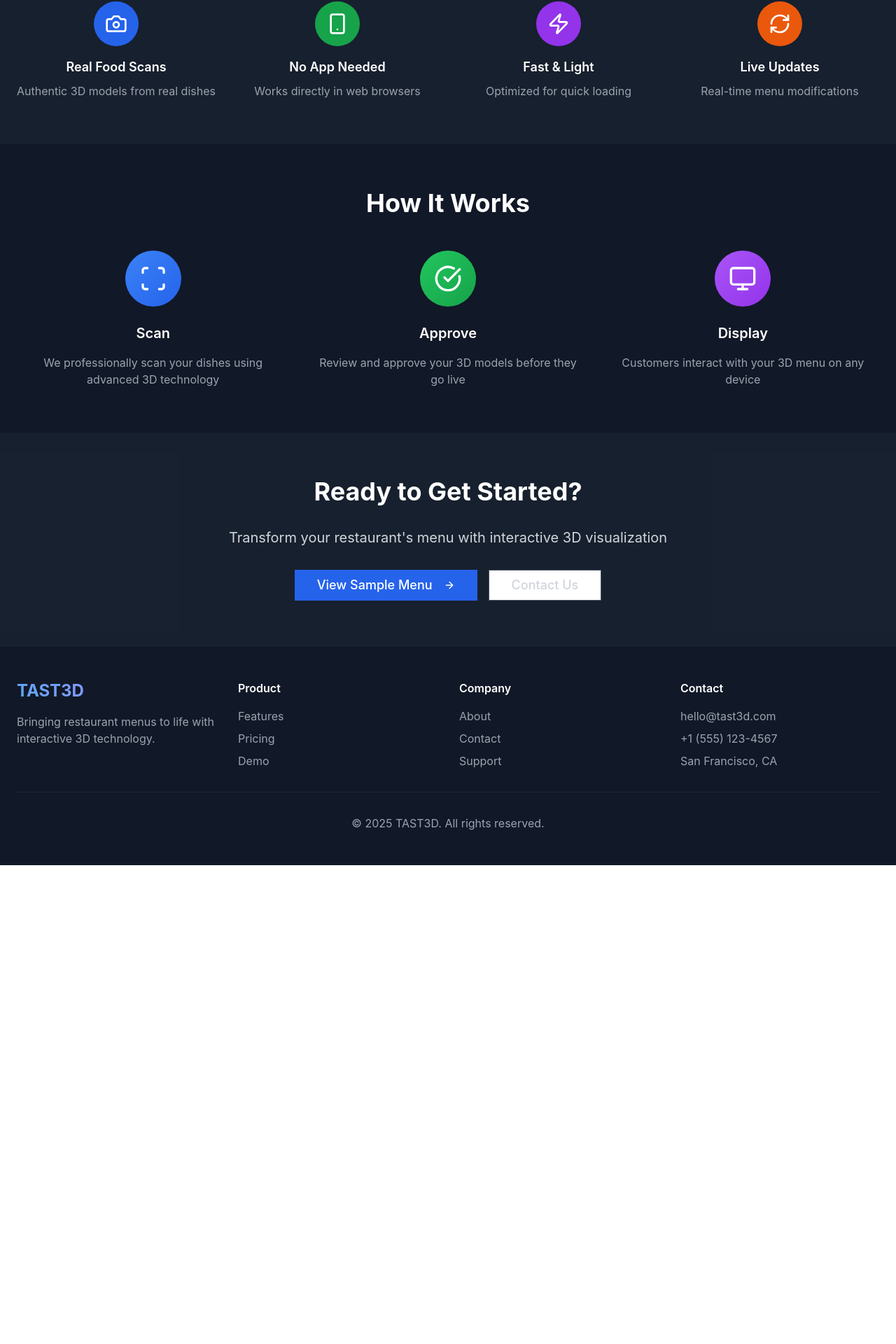
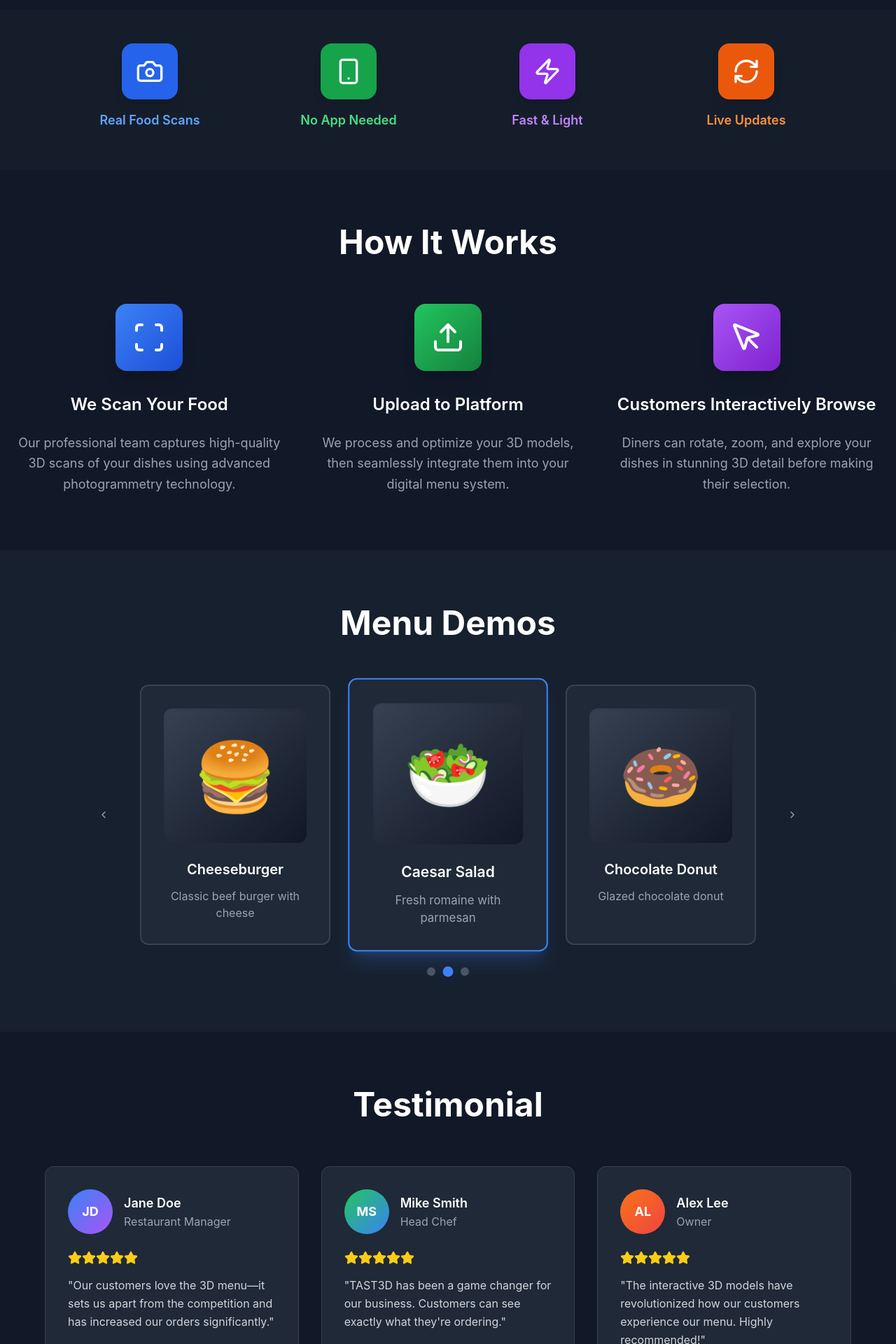
Before and after one commit to kbabyhands/FINAL-DEPLOY, a React (Vite) app in the folder frontend/: page / in a window 1280 px wide. Shown: the part 878-2798 px from the top of the page at 70% size. Before the commit the page ends 2114 px from the top, so only its background shows below. Built offline with nearby package versions, Linux system fonts and the light colour scheme.

Commit message:
auto-commit for 163a246b-034a-4857-8976-39cdcaada50f

```diff
--- a/frontend/src/pages/HomepageNew.tsx
+++ b/frontend/src/pages/HomepageNew.tsx
@@ -1,5 +1,6 @@
 import React, { useState, useEffect } from "react";
 import { Button } from "@/components/ui/button";
+import { Card, CardContent } from "@/components/ui/card";
 import {
   Camera,
   Smartphone,
@@ -8,30 +9,55 @@ import {
   Scan,
   CheckCircle,
   Monitor,
-  ArrowRight
+  ArrowRight,
+  ChevronLeft,
+  ChevronRight,
+  Star,
+  Upload,
+  MousePointer
 } from "lucide-react";
 
 const Homepage = () => {
-  const [loading, setLoading] = useState(true);
+  const [currentDemoIndex, setCurrentDemoIndex] = useState(0);
+  const [loading, setLoading] = useState(false);
 
+  // Demo menu items carousel
+  const demoItems = [
+    {
+      id: 1,
+      name: "Cheeseburger",
+      image: "🍔",
+      description: "Classic beef burger with cheese"
+    },
+    {
+      id: 2,
+      name: "Caesar Salad",
+      image: "🥗",
+      description: "Fresh romaine with parmesan"
+    },
+    {
+      id: 3,
+      name: "Chocolate Donut",
+      image: "🍩",
+      description: "Glazed chocolate donut"
+    }
+  ];
+
+  // Auto-rotate demo carousel
   useEffect(() => {
-    // Simulate loading
-    const timer = setTimeout(() => {
-      setLoading(false);
-    }, 1000);
-    return () => clearTimeout(timer);
+    const interval = setInterval(() => {
+      setCurrentDemoIndex((prev) => (prev + 1) % demoItems.length);
+    }, 4000);
+    return () => clearInterval(interval);
   }, []);
 
-  if (loading) {
-    return (
-      <div className="min-h-screen bg-gray-900 flex items-center justify-center">
-        <div className="text-center">
-          <div className="animate-spin rounded-full h-32 w-32 border-b-2 border-blue-600 mx-auto"></div>
-          <p className="mt-4 text-gray-300">Loading TAST3D...</p>
-        </div>
-      </div>
-    );
-  }
+  const nextDemo = () => {
+    setCurrentDemoIndex((prev) => (prev + 1) % demoItems.length);
+  };
+
+  const prevDemo = () => {
+    setCurrentDemoIndex((prev) => (prev - 1 + demoItems.length) % demoItems.length);
+  };
 
   return (
     <div className="min-h-screen bg-gray-900 text-white">
@@ -62,134 +88,283 @@ const Homepage = () => {
       </nav>
 
       {/* Hero Section */}
-      <section className="pt-24 pb-16 px-6">
+      <section className="pt-24 pb-20 px-6">
         <div className="max-w-7xl mx-auto text-center">
-          <h1 className="text-5xl md:text-6xl font-bold mb-6 bg-gradient-to-r from-white to-gray-300 bg-clip-text text-transparent">
-            Bring Your Menu to Life in 3D
+          <h1 className="text-6xl md:text-7xl font-bold mb-8 bg-gradient-to-r from-white to-gray-300 bg-clip-text text-transparent leading-tight">
+            See Your Menu in 3D
           </h1>
-          <p className="text-xl md:text-2xl text-gray-300 mb-8 max-w-3xl mx-auto">
-            Interactive 3D visualizations help customers see what they're ordering
+          <p className="text-2xl md:text-3xl text-gray-300 mb-12 max-w-4xl mx-auto leading-relaxed">
+            Engage your customers and enhance their ordering experience<br />
+            with interactive 3D models of your dishes.
           </p>
 
-          <div className="flex flex-col sm:flex-row gap-4 justify-center mb-12">
+          <div className="flex flex-col sm:flex-row gap-6 justify-center mb-16">
             <Button
               size="lg"
-              className="bg-blue-600 hover:bg-blue-700 text-white px-8 py-3 text-lg"
+              className="bg-blue-600 hover:bg-blue-700 text-white px-10 py-4 text-xl rounded-xl"
               onClick={() => window.location.href = "/menu"}
             >
-              View Sample Menu
+              View Menu Sample
             </Button>
             <Button
               size="lg"
               variant="outline"
-              className="border-gray-600 text-gray-300 hover:bg-gray-800 px-8 py-3 text-lg"
+              className="border-2 border-gray-600 text-gray-300 hover:bg-gray-800 hover:border-gray-500 px-10 py-4 text-xl rounded-xl"
               onClick={() => document.getElementById('contact')?.scrollIntoView({ behavior: 'smooth' })}
             >
               Contact Us
             </Button>
           </div>
 
-          {/* Hero Image Placeholder */}
-          <div className="relative max-w-2xl mx-auto">
-            <div className="w-full h-96 bg-gradient-to-br from-gray-800 to-gray-900 rounded-2xl flex items-center justify-center border border-gray-700">
-              <div className="text-center">
-                <div className="w-32 h-32 mx-auto mb-4 bg-gradient-to-br from-orange-500 to-red-600 rounded-full flex items-center justify-center">
-                  <span className="text-4xl">🍝</span>
+          {/* Hero Image - Professional Spaghetti */}
+          <div className="relative max-w-3xl mx-auto">
+            <div className="w-full h-96 bg-gradient-to-br from-gray-800 to-black rounded-3xl flex items-center justify-center border border-gray-700 shadow-2xl overflow-hidden">
+              <div className="relative w-80 h-80 bg-gradient-to-br from-orange-600 via-red-600 to-orange-800 rounded-full flex items-center justify-center shadow-inner">
+                {/* Plate */}
+                <div className="absolute inset-4 bg-gradient-to-br from-gray-100 to-gray-300 rounded-full shadow-lg">
+                  {/* Spaghetti */}
+                  <div className="absolute inset-8 flex items-center justify-center">
+                    <div className="text-8xl transform rotate-12">🍝</div>
+                  </div>
                 </div>
-                <p className="text-gray-400">Interactive 3D Spaghetti Model</p>
+                {/* Plate rim highlight */}
+                <div className="absolute inset-4 rounded-full border-4 border-white/20"></div>
               </div>
             </div>
           </div>
         </div>
       </section>
 
-      {/* Features Section */}
-      <section className="py-16 bg-gray-800/50">
-        <div className="max-w-7xl mx-auto px-6">
-          <div className="grid grid-cols-1 md:grid-cols-4 gap-8">
+      {/* Feature Icons Section */}
+      <section className="py-12 bg-gray-800/30">
+        <div className="max-w-6xl mx-auto px-6">
+          <div className="grid grid-cols-2 md:grid-cols-4 gap-8">
             <div className="text-center">
-              <div className="w-16 h-16 mx-auto mb-4 bg-blue-600 rounded-full flex items-center justify-center">
-                <Camera className="w-8 h-8 text-white" />
+              <div className="w-20 h-20 mx-auto mb-4 bg-blue-600 rounded-2xl flex items-center justify-center shadow-lg">
+                <Camera className="w-10 h-10 text-white" />
               </div>
-              <h3 className="text-lg font-semibold mb-2">Real Food Scans</h3>
-              <p className="text-gray-400">Authentic 3D models from real dishes</p>
+              <h3 className="text-lg font-semibold mb-2 text-blue-400">Real Food Scans</h3>
             </div>
             <div className="text-center">
-              <div className="w-16 h-16 mx-auto mb-4 bg-green-600 rounded-full flex items-center justify-center">
-                <Smartphone className="w-8 h-8 text-white" />
+              <div className="w-20 h-20 mx-auto mb-4 bg-green-600 rounded-2xl flex items-center justify-center shadow-lg">
+                <Smartphone className="w-10 h-10 text-white" />
               </div>
-              <h3 className="text-lg font-semibold mb-2">No App Needed</h3>
-              <p className="text-gray-400">Works directly in web browsers</p>
+              <h3 className="text-lg font-semibold mb-2 text-green-400">No App Needed</h3>
             </div>
             <div className="text-center">
-              <div className="w-16 h-16 mx-auto mb-4 bg-purple-600 rounded-full flex items-center justify-center">
-                <Zap className="w-8 h-8 text-white" />
+              <div className="w-20 h-20 mx-auto mb-4 bg-purple-600 rounded-2xl flex items-center justify-center shadow-lg">
+                <Zap className="w-10 h-10 text-white" />
               </div>
-              <h3 className="text-lg font-semibold mb-2">Fast & Light</h3>
-              <p className="text-gray-400">Optimized for quick loading</p>
+              <h3 className="text-lg font-semibold mb-2 text-purple-400">Fast & Light</h3>
             </div>
             <div className="text-center">
-              <div className="w-16 h-16 mx-auto mb-4 bg-orange-600 rounded-full flex items-center justify-center">
-                <RefreshCw className="w-8 h-8 text-white" />
+              <div className="w-20 h-20 mx-auto mb-4 bg-orange-600 rounded-2xl flex items-center justify-center shadow-lg">
+                <RefreshCw className="w-10 h-10 text-white" />
               </div>
-              <h3 className="text-lg font-semibold mb-2">Live Updates</h3>
-              <p className="text-gray-400">Real-time menu modifications</p>
+              <h3 className="text-lg font-semibold mb-2 text-orange-400">Live Updates</h3>
             </div>
           </div>
         </div>
       </section>
 
       {/* How It Works Section */}
-      <section className="py-16">
+      <section className="py-20">
         <div className="max-w-7xl mx-auto px-6">
-          <h2 className="text-4xl font-bold text-center mb-12">How It Works</h2>
-          <div className="grid grid-cols-1 md:grid-cols-3 gap-8">
+          <h2 className="text-5xl font-bold text-center mb-16">How It Works</h2>
+
+          <div className="grid grid-cols-1 md:grid-cols-3 gap-12">
             <div className="text-center">
-              <div className="w-20 h-20 mx-auto mb-6 bg-gradient-to-br from-blue-500 to-blue-600 rounded-full flex items-center justify-center">
-                <Scan className="w-10 h-10 text-white" />
+              <div className="w-24 h-24 mx-auto mb-8 bg-gradient-to-br from-blue-500 to-blue-700 rounded-2xl flex items-center justify-center shadow-xl">
+                <Scan className="w-12 h-12 text-white" />
               </div>
-              <h3 className="text-xl font-semibold mb-4">Scan</h3>
-              <p className="text-gray-400">We professionally scan your dishes using advanced 3D technology</p>
+              <h3 className="text-2xl font-semibold mb-6">We Scan Your Food</h3>
+              <p className="text-gray-400 text-lg leading-relaxed">
+                Our professional team captures high-quality 3D scans of your dishes using advanced photogrammetry technology.
+              </p>
             </div>
+
             <div className="text-center">
-              <div className="w-20 h-20 mx-auto mb-6 bg-gradient-to-br from-green-500 to-green-600 rounded-full flex items-center justify-center">
-                <CheckCircle className="w-10 h-10 text-white" />
+              <div className="w-24 h-24 mx-auto mb-8 bg-gradient-to-br from-green-500 to-green-700 rounded-2xl flex items-center justify-center shadow-xl">
+                <Upload className="w-12 h-12 text-white" />
               </div>
-              <h3 className="text-xl font-semibold mb-4">Approve</h3>
-              <p className="text-gray-400">Review and approve your 3D models before they go live</p>
+              <h3 className="text-2xl font-semibold mb-6">Upload to Platform</h3>
+              <p className="text-gray-400 text-lg leading-relaxed">
+                We process and optimize your 3D models, then seamlessly integrate them into your digital menu system.
+              </p>
             </div>
+
             <div className="text-center">
-              <div className="w-20 h-20 mx-auto mb-6 bg-gradient-to-br from-purple-500 to-purple-600 rounded-full flex items-center justify-center">
-                <Monitor className="w-10 h-10 text-white" />
+              <div className="w-24 h-24 mx-auto mb-8 bg-gradient-to-br from-purple-500 to-purple-700 rounded-2xl flex items-center justify-center shadow-xl">
+                <MousePointer className="w-12 h-12 text-white" />
               </div>
-              <h3 className="text-xl font-semibold mb-4">Display</h3>
-              <p className="text-gray-400">Customers interact with your 3D menu on any device</p>
+              <h3 className="text-2xl font-semibold mb-6">Customers Interactively Browse</h3>
+              <p className="text-gray-400 text-lg leading-relaxed">
+                Diners can rotate, zoom, and explore your dishes in stunning 3D detail before making their selection.
+              </p>
             </div>
           </div>
         </div>
       </section>
 
+      {/* Menu Demos Section */}
+      <section className="py-20 bg-gray-800/50">
+        <div className="max-w-7xl mx-auto px-6">
+          <h2 className="text-5xl font-bold text-center mb-16">Menu Demos</h2>
+
+          <div className="relative max-w-5xl mx-auto">
+            <div className="flex items-center justify-center">
+              <Button
+                variant="ghost"
+                size="icon"
+                className="text-gray-400 hover:text-white mr-8"
+                onClick={prevDemo}
+              >
+                <ChevronLeft className="w-8 h-8" />
+              </Button>
+
+              <div className="grid grid-cols-1 md:grid-cols-3 gap-8 flex-1">
+                {demoItems.map((item, index) => (
+                  <Card
+                    key={item.id}
+                    className={`bg-gray-800 border-2 transition-all duration-500 rounded-xl overflow-hidden ${
+                      index === currentDemoIndex
+                        ? 'border-blue-500 scale-105 shadow-xl shadow-blue-500/20'
+                        : 'border-gray-700 hover:border-gray-600'
+                    }`}
+                  >
+                    <CardContent className="p-8 text-center">
+                      <div className="w-full h-48 bg-gradient-to-br from-gray-700 to-gray-900 rounded-xl mb-6 flex items-center justify-center shadow-inner">
+                        <span className="text-8xl">{item.image}</span>
+                      </div>
+                      <h3 className="text-xl font-semibold mb-3 text-white">{item.name}</h3>
+                      <p className="text-gray-400">{item.description}</p>
+                    </CardContent>
+                  </Card>
+                ))}
+              </div>
+
+              <Button
+                variant="ghost"
+                size="icon"
+                className="text-gray-400 hover:text-white ml-8"
+                onClick={nextDemo}
+              >
+                <ChevronRight className="w-8 h-8" />
+              </Button>
+            </div>
+
+            {/* Carousel indicators */}
+            <div className="flex justify-center mt-8 space-x-3">
+              {demoItems.map((_, index) => (
+                <button
+                  key={index}
+                  className={`w-3 h-3 rounded-full transition-all duration-300 ${
+                    index === currentDemoIndex ? 'bg-blue-500 scale-125' : 'bg-gray-600 hover:bg-gray-500'
+                  }`}
+                  onClick={() => setCurrentDemoIndex(index)}
+                />
+              ))}
+            </div>
+          </div>
+        </div>
+      </section>
+
+      {/* Testimonial Section */}
+      <section className="py-20">
+        <div className="max-w-7xl mx-auto px-6">
+          <h2 className="text-5xl font-bold text-center mb-16">Testimonial</h2>
+
+          <div className="grid grid-cols-1 md:grid-cols-3 gap-8 max-w-6xl mx-auto">
+            <Card className="bg-gray-800 border border-gray-700 rounded-xl overflow-hidden">
+              <CardContent className="p-8">
+                <div className="flex items-center mb-6">
+                  <div className="w-16 h-16 bg-gradient-to-br from-blue-500 to-purple-500 rounded-full flex items-center justify-center mr-4">
+                    <span className="text-white font-bold text-lg">JD</span>
+                  </div>
+                  <div>
+                    <h4 className="font-semibold text-white text-lg">Jane Doe</h4>
+                    <p className="text-gray-400">Restaurant Manager</p>
+                  </div>
+                </div>
+                <div className="flex mb-4">
+                  {[...Array(5)].map((_, i) => (
+                    <Star key={i} className="w-5 h-5 fill-yellow-400 text-yellow-400" />
+                  ))}
+                </div>
+                <p className="text-gray-300 leading-relaxed">
+                  "Our customers love the 3D menu—it sets us apart from the competition and has increased our orders significantly."
+                </p>
+              </CardContent>
+            </Card>
+
+            <Card className="bg-gray-800 border border-gray-700 rounded-xl overflow-hidden">
+              <CardContent className="p-8">
+                <div className="flex items-center mb-6">
+                  <div className="w-16 h-16 bg-gradient-to-br from-green-500 to-blue-500 rounded-full flex items-center justify-center mr-4">
+                    <span className="text-white font-bold text-lg">MS</span>
+                  </div>
+                  <div>
+                    <h4 className="font-semibold text-white text-lg">Mike Smith</h4>
+                    <p className="text-gray-400">Head Chef</p>
+                  </div>
+                </div>
+                <div className="flex mb-4">
+                  {[...Array(5)].map((_, i) => (
+                    <Star key={i} className="w-5 h-5 fill-yellow-400 text-yellow-400" />
+                  ))}
+                </div>
+                <p className="text-gray-300 leading-relaxed">
+                  "TAST3D has been a game changer for our business. Customers can see exactly what they're ordering."
+                </p>
+              </CardContent>
+            </Card>
+
+            <Card className="bg-gray-800 border border-gray-700 rounded-xl overflow-hidden">
+              <CardContent className="p-8">
+                <div className="flex items-center mb-6">
+                  <div className="w-16 h-16 bg-gradient-to-br from-orange-500 to-red-500 rounded-full flex items-center justify-center mr-4">
+                    <span className="text-white font-bold text-lg">AL</span>
+                  </div>
+                  <div>
+                    <h4 className="font-semibold text-white text-lg">Alex Lee</h4>
+                    <p className="text-gray-400">Owner</p>
+                  </div>
+                </div>
+                <div className="flex mb-4">
+                  {[...Array(5)].map((_, i) => (
+                    <Star key={i} className="w-5 h-5 fill-yellow-400 text-yellow-400" />
+                  ))}
+                </div>
+                <p className="text-gray-300 leading-relaxed">
+                  "The interactive 3D models have revolutionized how our customers experience our menu. Highly recommended!"
+                </p>
+              </CardContent>
+            </Card>
+          </div>
+        </div>
+      </section>
+
       {/* Contact Section */}
-      <section id="contact" className="py-16 bg-gray-800/50">
+      <section id="contact" className="py-20 bg-gray-800/50">
         <div className="max-w-7xl mx-auto px-6">
           <div className="text-center">
-            <h2 className="text-4xl font-bold mb-8">Ready to Get Started?</h2>
-            <p className="text-xl text-gray-300 mb-8 max-w-2xl mx-auto">
-              Transform your restaurant's menu with interactive 3D visualization
+            <h2 className="text-5xl font-bold mb-8">Ready to Get Started?</h2>
+            <p className="text-2xl text-gray-300 mb-12 max-w-3xl mx-auto leading-relaxed">
+              Transform your restaurant's menu with interactive 3D visualization and give your customers an unforgettable dining experience.
             </p>
-            <div className="flex flex-col sm:flex-row gap-4 justify-center">
+            <div className="flex flex-col sm:flex-row gap-6 justify-center">
               <Button
                 size="lg"
-                className="bg-blue-600 hover:bg-blue-700 text-white px-8 py-3 text-lg"
+                className="bg-blue-600 hover:bg-blue-700 text-white px-10 py-4 text-xl rounded-xl"
                 onClick={() => window.location.href = "/menu"}
               >
                 View Sample Menu
-                <ArrowRight className="w-5 h-5 ml-2" />
+                <ArrowRight className="w-6 h-6 ml-3" />
               </Button>
               <Button
                 size="lg"
                 variant="outline"
-                className="border-gray-600 text-gray-300 hover:bg-gray-800 px-8 py-3 text-lg"
+                className="border-2 border-gray-600 text-gray-300 hover:bg-gray-800 hover:border-gray-500 px-10 py-4 text-xl rounded-xl"
               >
                 Contact Us
               </Button>
@@ -199,43 +374,43 @@ const Homepage = () => {
       </section>
 
       {/* Footer */}
-      <footer className="bg-gray-900 border-t border-gray-800 py-12">
+      <footer className="bg-gray-900 border-t border-gray-800 py-16">
         <div className="max-w-7xl mx-auto px-6">
           <div className="grid grid-cols-1 md:grid-cols-4 gap-8">
             <div>
-              <div className="text-2xl font-bold bg-gradient-to-r from-blue-400 to-purple-400 bg-clip-text text-transparent mb-4">
+              <div className="text-3xl font-bold bg-gradient-to-r from-blue-400 to-purple-400 bg-clip-text text-transparent mb-6">
                 TAST3D
               </div>
-              <p className="text-gray-400">
+              <p className="text-gray-400 leading-relaxed">
                 Bringing restaurant menus to life with interactive 3D technology.
               </p>
             </div>
             <div>
-              <h4 className="font-semibold text-white mb-4">Product</h4>
-              <ul className="space-y-2 text-gray-400">
-                <li><a href="#" className="hover:text-white">Features</a></li>
-                <li><a href="#" className="hover:text-white">Pricing</a></li>
-                <li><a href="#" className="hover:text-white">Demo</a></li>
+              <h4 className="font-semibold text-white mb-6 text-lg">Product</h4>
+              <ul className="space-y-3 text-gray-400">
+                <li><a href="#" className="hover:text-white transition-colors">Features</a></li>
+                <li><a href="#" className="hover:text-white transition-colors">Pricing</a></li>
+                <li><a href="#" className="hover:text-white transition-colors">Demo</a></li>
               </ul>
             </div>
             <div>
-              <h4 className="font-semibold text-white mb-4">Company</h4>
-              <ul className="space-y-2 text-gray-400">
-                <li><a href="#" className="hover:text-white">About</a></li>
-                <li><a href="#" className="hover:text-white">Contact</a></li>
-                <li><a href="#" className="hover:text-white">Support</a></li>
+              <h4 className="font-semibold text-white mb-6 text-lg">Company</h4>
+              <ul className="space-y-3 text-gray-400">
+                <li><a href="#" className="hover:text-white transition-colors">About</a></li>
+                <li><a href="#" className="hover:text-white transition-colors">Contact</a></li>
+                <li><a href="#" className="hover:text-white transition-colors">Support</a></li>
               </ul>
             </div>
             <div>
-              <h4 className="font-semibold text-white mb-4">Contact</h4>
-              <ul className="space-y-2 text-gray-400">
+              <h4 className="font-semibold text-white mb-6 text-lg">Contact</h4>
+              <ul className="space-y-3 text-gray-400">
                 <li>hello@tast3d.com</li>
                 <li>+1 (555) 123-4567</li>
                 <li>San Francisco, CA</li>
               </ul>
             </div>
           </div>
-          <div className="border-t border-gray-800 mt-8 pt-8 text-center text-gray-400">
+          <div className="border-t border-gray-800 mt-12 pt-8 text-center text-gray-400">
             <p>&copy; 2025 TAST3D. All rights reserved.</p>
           </div>
         </div>
```
